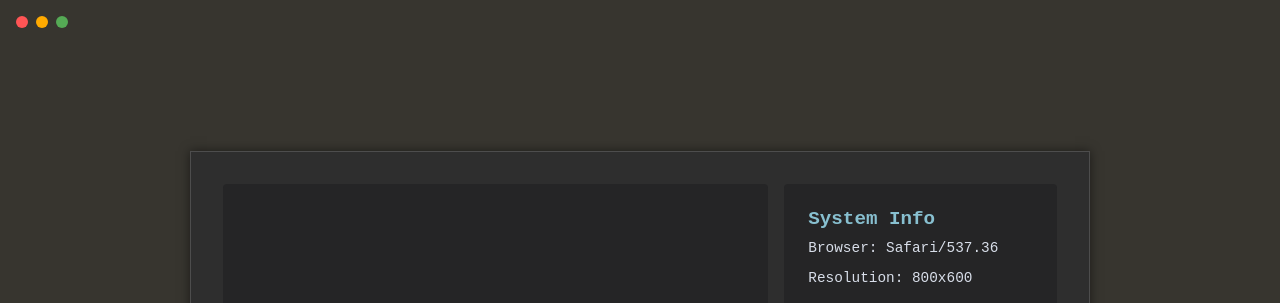
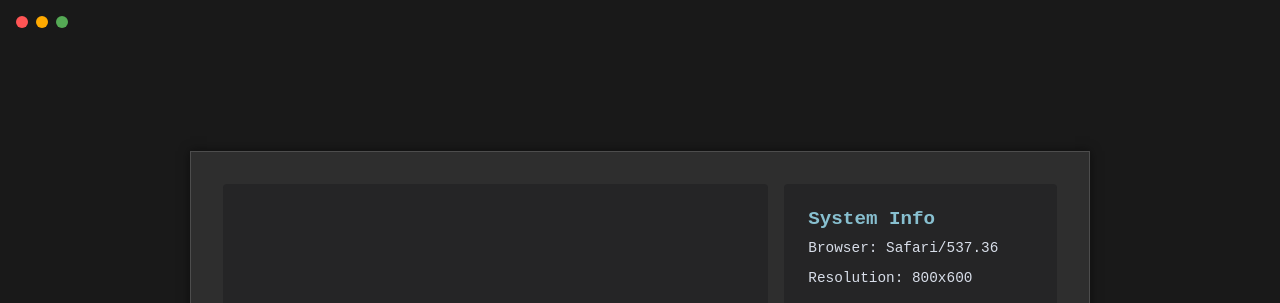
Before and after one commit to wise-a/newtab, a plain HTML site: page index.html in a window 1280 px wide. Shown: the top 303 px of the page. Drawn offline with Linux system fonts and the light colour scheme.

Commit message:
Update index.html

```diff
--- a/index.html
+++ b/index.html
@@ -17,7 +17,7 @@
             display: flex;
             justify-content: center;
             align-items: center;
-            background: #37352F;
+            background: #191919;
             color: #c5c8c6;
             overflow: hidden;
         }
```
